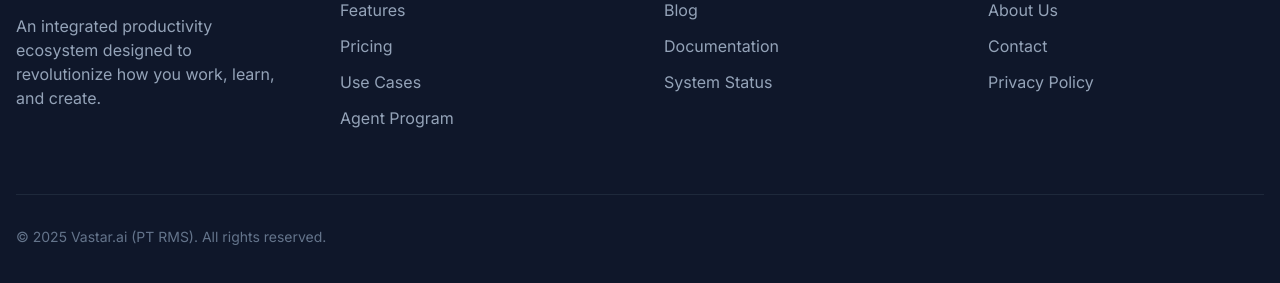
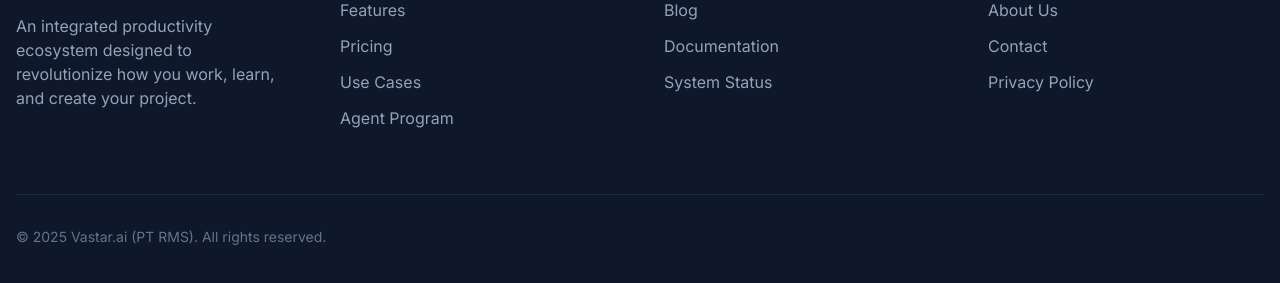
Before and after one commit to Ahsann2/vastarproject, a plain HTML site: page index.html in a window 1280 px wide. Shown: the part 4813-5096 px from the top of the page. Drawn offline with nearby package versions, Linux system fonts and the light colour scheme.

Commit message:
ubah nama

```diff
--- a/index.html
+++ b/index.html
@@ -368,7 +368,7 @@
 </div>
                         <span class="text-2xl font-bold text-white">Vastar.ai</span>
                     </a>
-                    <p class="text-slate-400 mt-4">An integrated productivity ecosystem designed to revolutionize how you work, learn, and create.</p>
+                    <p class="text-slate-400 mt-4">An integrated productivity ecosystem designed to revolutionize how you work, learn, and create your project.</p>
                 </div>
                 <div>
                     <h4 class="font-semibold text-white mb-4">Product</h4>
```
